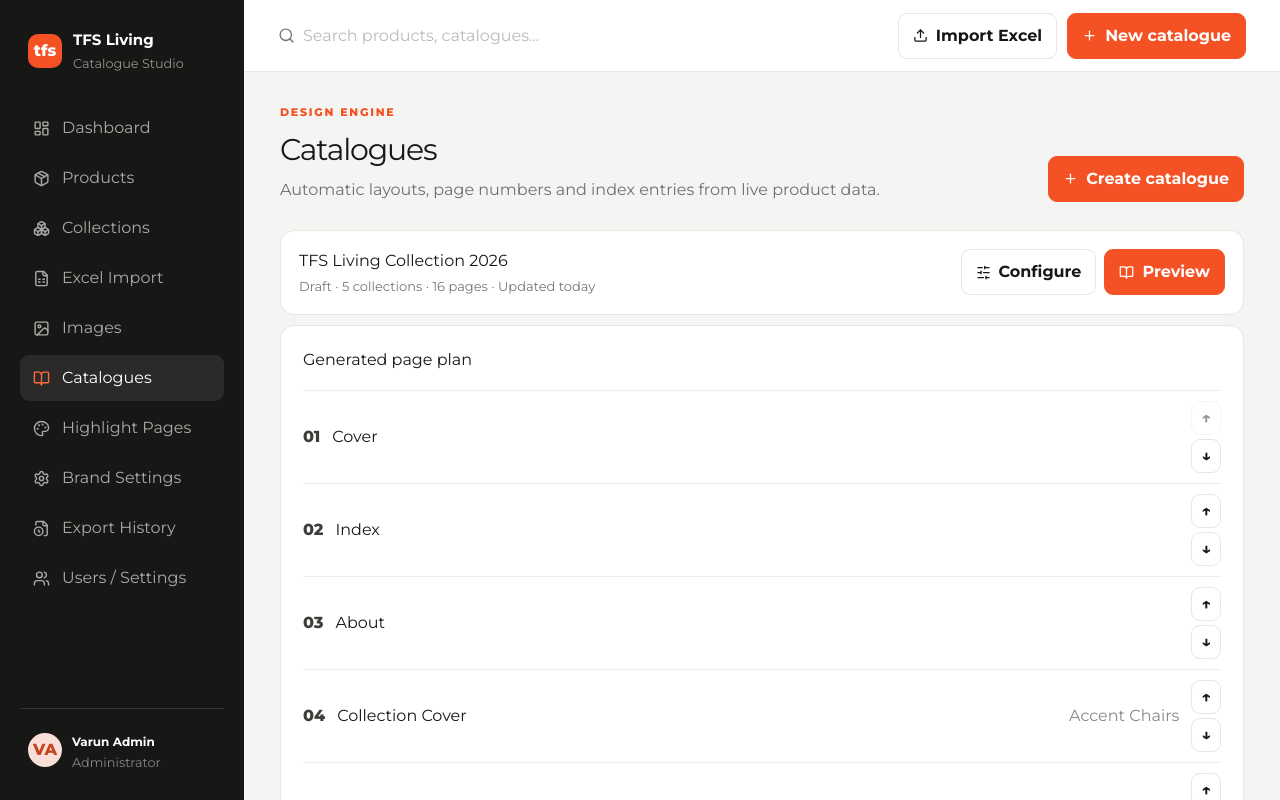
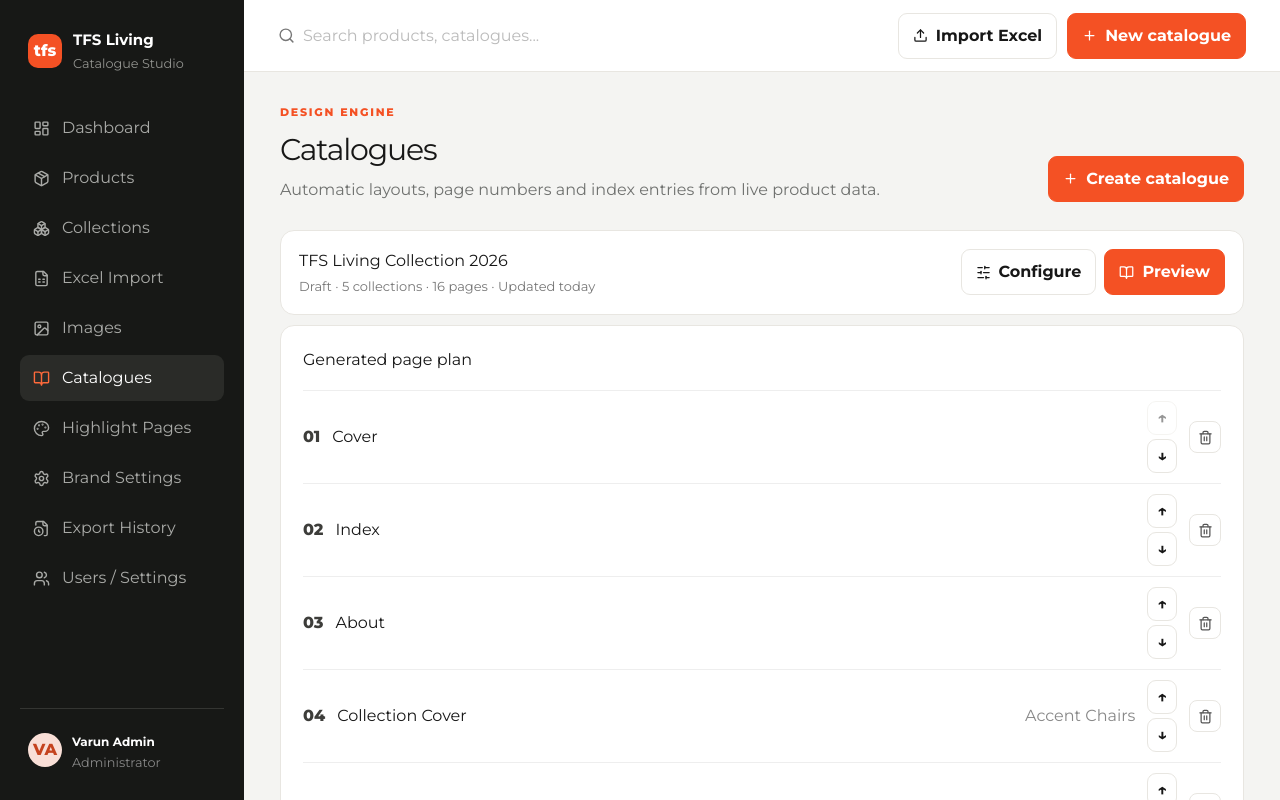
Before and after one commit to falverrawork-cpu/TFS-LIVING-CATALOGUE, a Next.js app in the folder frontend/: page / in a window 1280 px wide. Both pictures are taken after a click on the button "Catalogues". Shown: the top 800 px of the page. Built offline with nearby package versions, Linux system fonts and the light colour scheme.

Commit message:
Allow deleting catalogue pages

```diff
--- a/frontend/components/admin/CatalogueStudio.tsx
+++ b/frontend/components/admin/CatalogueStudio.tsx
@@ -767,7 +767,12 @@ function Catalogues({ setTab, highlightState, collections }: { setTab: (s: strin
     [collections, highlightState],
   );
   const [pageOrder, setPageOrder] = useState<string[]>([]);
-  const manifest = useMemo(() => orderCatalogueManifest(baseManifest, pageOrder), [baseManifest, pageOrder]);
+  const [deletedPageKeys, setDeletedPageKeys] = useState<string[]>([]);
+  const availableManifest = useMemo(() => {
+    const deleted = new Set(deletedPageKeys);
+    return baseManifest.filter((item) => !deleted.has(cataloguePageKey(item)));
+  }, [baseManifest, deletedPageKeys]);
+  const manifest = useMemo(() => orderCatalogueManifest(availableManifest, pageOrder), [availableManifest, pageOrder]);
   const [page, setPage] = useState(1);
   const [layoutState, setLayoutState] =
     useState<LayoutPresetState>(defaultLayoutState);
@@ -788,7 +793,9 @@ function Catalogues({ setTab, highlightState, collections }: { setTab: (s: strin
         localStorage.removeItem("tfs-catalogue-media");
       }
     try { const savedOrder = localStorage.getItem("tfs-catalogue-page-order"); if (savedOrder) setPageOrder(JSON.parse(savedOrder)); } catch { localStorage.removeItem("tfs-catalogue-page-order"); }
+    try { const savedDeleted = localStorage.getItem("tfs-catalogue-deleted-pages"); if (savedDeleted) setDeletedPageKeys(JSON.parse(savedDeleted)); } catch { localStorage.removeItem("tfs-catalogue-deleted-pages"); }
   }, []);
+  useEffect(() => { setPage((current) => Math.max(1, Math.min(current, Math.max(manifest.length, 1)))); }, [manifest.length]);
   const movePage = (index: number, direction: -1 | 1) => {
     const target = index + direction;
     if (target < 0 || target >= manifest.length) return;
@@ -796,6 +803,21 @@ function Catalogues({ setTab, highlightState, collections }: { setTab: (s: strin
     [next[index], next[target]] = [next[target], next[index]];
     setPageOrder(next);
     localStorage.setItem("tfs-catalogue-page-order", JSON.stringify(next));
+  };
+  const deletePage = (item: PageSpec) => {
+    const label = item.title ? `${item.type.replace("-", " ")} — ${item.title}` : item.type.replace("-", " ");
+    if (!window.confirm(`Delete page ${item.page}: ${label}?`)) return;
+    const key = cataloguePageKey(item);
+    const nextDeleted = Array.from(new Set([...deletedPageKeys, key]));
+    const nextOrder = pageOrder.filter((orderedKey) => orderedKey !== key);
+    setDeletedPageKeys(nextDeleted);
+    setPageOrder(nextOrder);
+    localStorage.setItem("tfs-catalogue-deleted-pages", JSON.stringify(nextDeleted));
+    localStorage.setItem("tfs-catalogue-page-order", JSON.stringify(nextOrder));
+  };
+  const restoreDeletedPages = () => {
+    setDeletedPageKeys([]);
+    localStorage.removeItem("tfs-catalogue-deleted-pages");
   };
   const downloadCatalogue = async () => {
     setExporting(true);
@@ -968,7 +990,7 @@ function Catalogues({ setTab, highlightState, collections }: { setTab: (s: strin
             <SlidersHorizontal size={15} />
             Configure
           </button>
-          <button className="btn primary" onClick={() => setPreview(true)}>
+          <button className="btn primary" onClick={() => setPreview(true)} disabled={manifest.length === 0}>
             <BookOpen size={15} />
             Preview
           </button>
@@ -999,7 +1021,11 @@ function Catalogues({ setTab, highlightState, collections }: { setTab: (s: strin
         </>
       )}
       <div className="panel">
-        <h2>Generated page plan</h2>
+        <div style={{ display: "flex", alignItems: "center", justifyContent: "space-between", gap: 12 }}>
+          <h2>Generated page plan</h2>
+          {deletedPageKeys.length > 0 && <button className="btn" onClick={restoreDeletedPages}>Restore deleted pages</button>}
+        </div>
+        {manifest.length === 0 && <p style={{ color: "#777" }}>All catalogue pages have been deleted. Restore them to continue.</p>}
         {manifest.map((p, index) => (
           <div
             key={p.page}
@@ -1020,6 +1046,7 @@ function Catalogues({ setTab, highlightState, collections }: { setTab: (s: strin
               <button className="btn" aria-label={`Move page ${p.page} up`} disabled={index === 0} onClick={() => movePage(index, -1)} style={{ padding: "4px 9px" }}>↑</button>
               <button className="btn" aria-label={`Move page ${p.page} down`} disabled={index === manifest.length - 1} onClick={() => movePage(index, 1)} style={{ padding: "4px 9px" }}>↓</button>
             </div>
+            <button className="icon-btn danger" aria-label={`Delete page ${p.page}`} onClick={() => deletePage(p)}><Trash2 size={15} /></button>
           </div>
         ))}
       </div>
```
